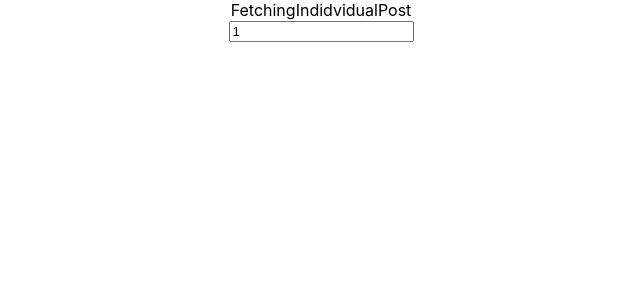
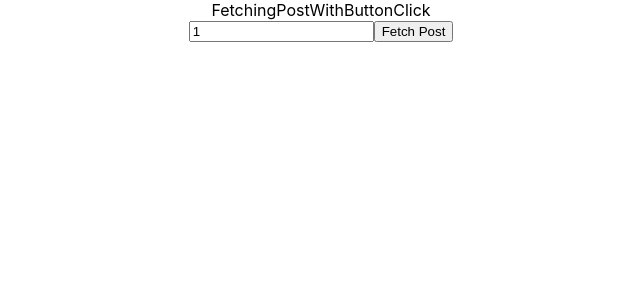
Before and after one commit to rishabhjaiswal155/React-Effect-Hook, a React (Create React App) app: page / in a window 1280 px wide. Shown: the top 300 px of the page, without its empty margins (319-959 px from the left). Built offline with nearby package versions, Linux system fonts and the light colour scheme; no server answers.

Commit message:
Fetching post with Button click with useEffect(axios)

```diff
--- a/src/App.js
+++ b/src/App.js
@@ -8,6 +8,7 @@ import IntervalClassCounter from './components/IntervalClassCounter';
 import IntervalHookCounter from './components/IntervalHookCounter';
 import DataFetching from './components/DataFetching';
 import FetchingIndidvidualPost from './components/FetchingIndidvidualPost';
+import FetchingPostWithButtonClick from './components/FetchingPostWithButtonClick';
 
 
 function App() {
@@ -21,7 +22,8 @@ function App() {
       <IntervalClassCounter/><br/>
       <IntervalHookCounter/><br/> */}
       {/* <DataFetching/> */}
-      <FetchingIndidvidualPost/>
+      {/* <FetchingIndidvidualPost/> */}
+      <FetchingPostWithButtonClick/>
     </div>
   );
 }
--- /dev/null
+++ b/src/components/FetchingPostWithButtonClick.js
@@ -0,0 +1,29 @@
+import React,{useState,useEffect} from 'react'
+import axios from 'axios'
+function FetchingPostWithButtonClick() {
+    const [post,setPost]=useState({})
+    const [id,setId]=useState(1)
+    const [idfrombuttonclick,setIdfrombuttonclick]=useState(1)
+    const handleClick = ()=>{
+        setIdfrombuttonclick(id)
+    }
+    useEffect(()=>{
+        axios.get(`https://jsonplaceholder.typicode.com/posts/${idfrombuttonclick}`)
+        .then(resp=>{
+            console.log(resp)
+            setPost(resp.data)
+        })
+        .catch(err=>{
+            console.log(err)
+        })
+    },[idfrombuttonclick])
+  return (
+    <div>FetchingPostWithButtonClick<br/>
+    <input type="text" value={id} onChange={e=>setId(e.target.value)} />
+    <button onClick={handleClick}>Fetch Post</button>
+    <div>{post.title}</div>
+    </div>
+  )
+}
+
+export default FetchingPostWithButtonClick
```
